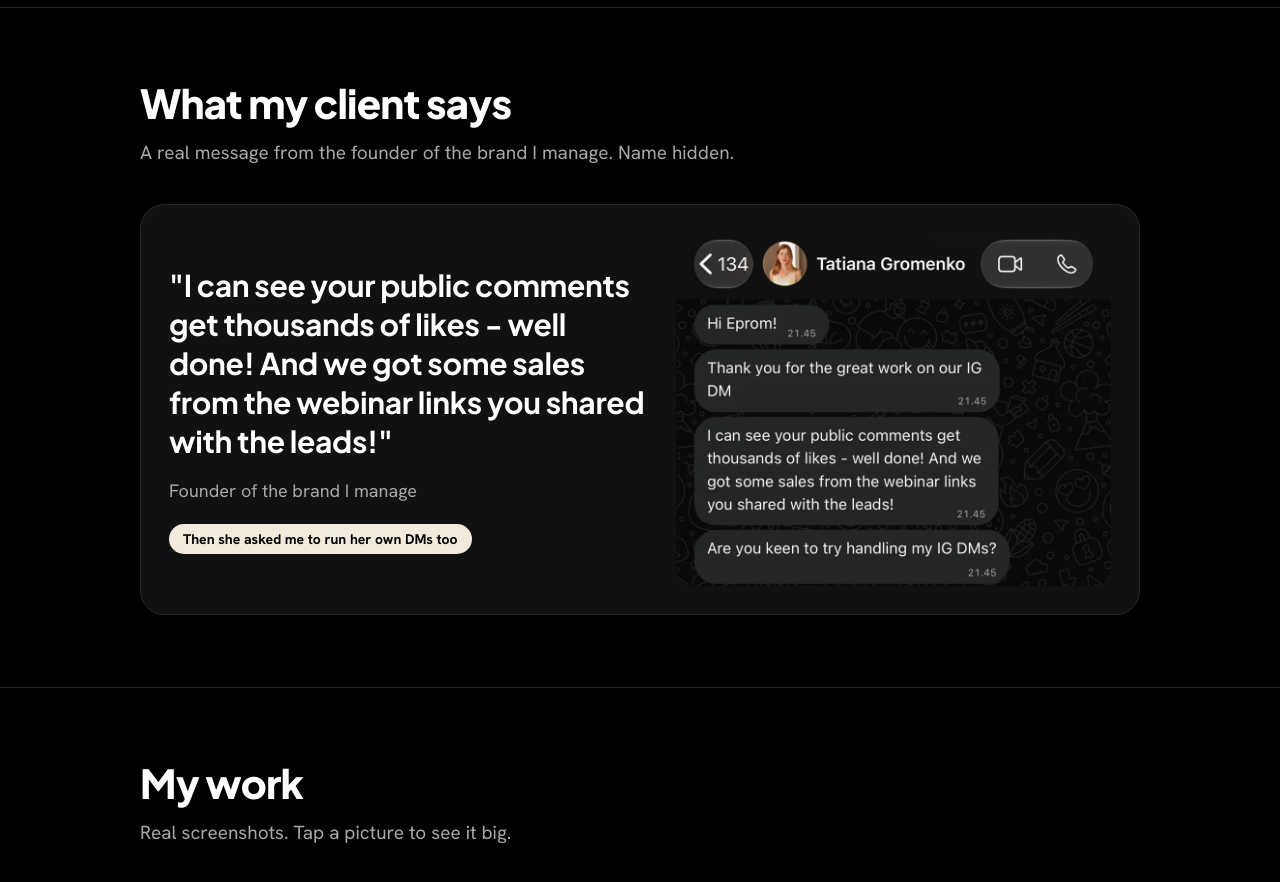
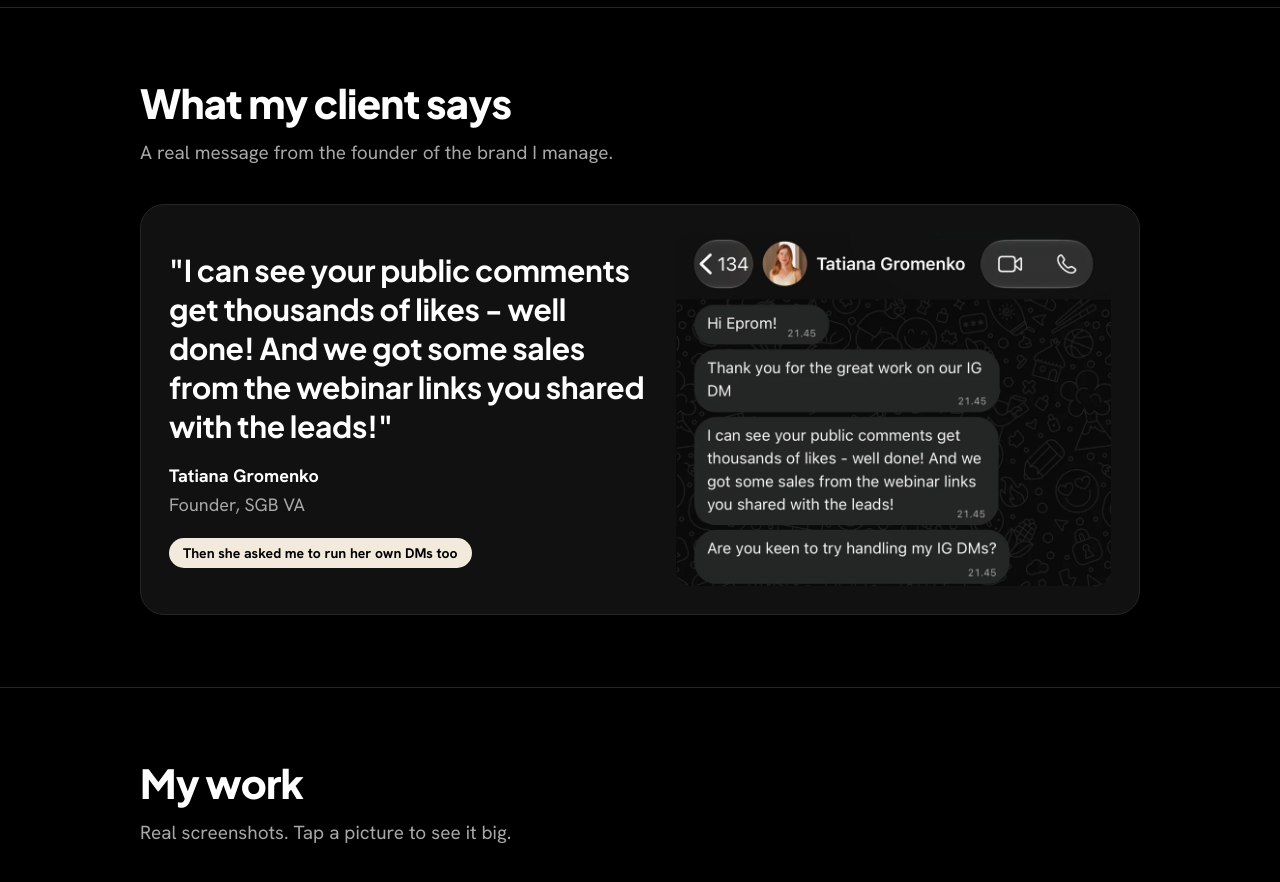
Before and after one commit to EpromRijal/portfolioadmin, a plain HTML site: page index.html in a window 1280 px wide. Shown: the part 1440-2322 px from the top of the page. Drawn offline with Linux system fonts and the light colour scheme.

Commit message:
Add files via upload

```diff
--- a/index.html
+++ b/index.html
@@ -142,14 +142,14 @@ dialog button{width:44px;height:44px;border-radius:50%;border:0;background:#fff;
 
 <section><div class="wrap">
 <h2>What my client says</h2>
-<p class="sub">A real message from the founder of the brand I manage. Name hidden.</p>
+<p class="sub">A real message from the founder of the brand I manage.</p>
 <div class="say">
 <div>
 <q>"I can see your public comments get thousands of likes - well done! And we got some sales from the webinar links you shared with the leads!"</q>
-<p class="by">Founder of the brand I manage</p>
+<p class="by"><b style="color:#fff">Tatiana Gromenko</b><br>Founder, SGB VA</p>
 <span class="tag">Then she asked me to run her own DMs too</span>
 </div>
-<button class="shot" type="button" data-zoom><img src="img/testimonial-client.webp" width="900" height="586" alt="Message from the founder thanking me for the work and asking me to handle her personal Instagram DMs" loading="lazy"></button>
+<button class="shot" type="button" data-zoom><img src="img/testimonial-client.webp" width="900" height="730" alt="Message from Tatiana Gromenko thanking me for the work and asking me to handle her personal Instagram DMs" loading="lazy"></button>
 </div>
 </div></section>
 
```
